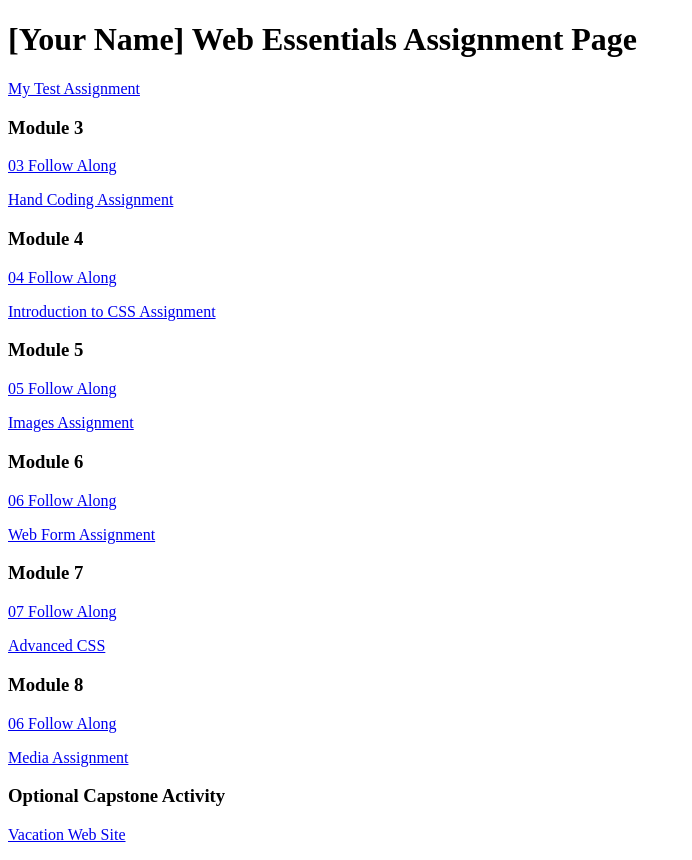
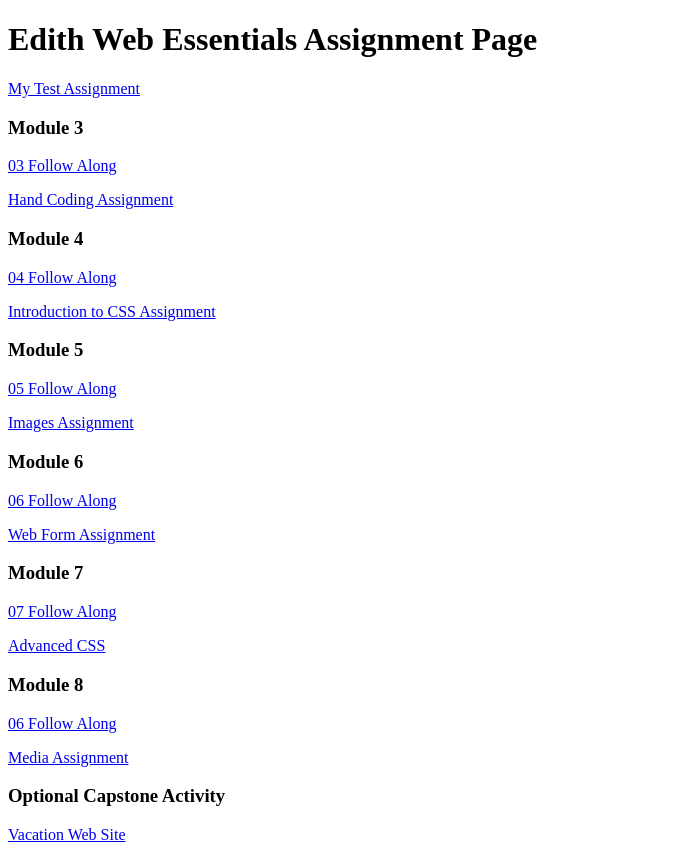
Before and after one commit to edith240/dwdd1600, a plain HTML site: page index.html in a window 1280 px wide. Shown: the whole page, without its empty margins (0-692 px from the left). Drawn offline with Linux system fonts and the light colour scheme.

Commit message:
Update index.html

```diff
--- a/index.html
+++ b/index.html
@@ -6,7 +6,7 @@
 		<title>dwdd 1600 assignment list page</title>
 	</head>
 	<body>
-		<h1>[Your Name] Web Essentials Assignment Page</h1>
+		<h1>Edith Web Essentials Assignment Page</h1>
 		<p><a href="01test">My Test Assignment</a></p>
 
 		<h3>Module 3</h3>
```
